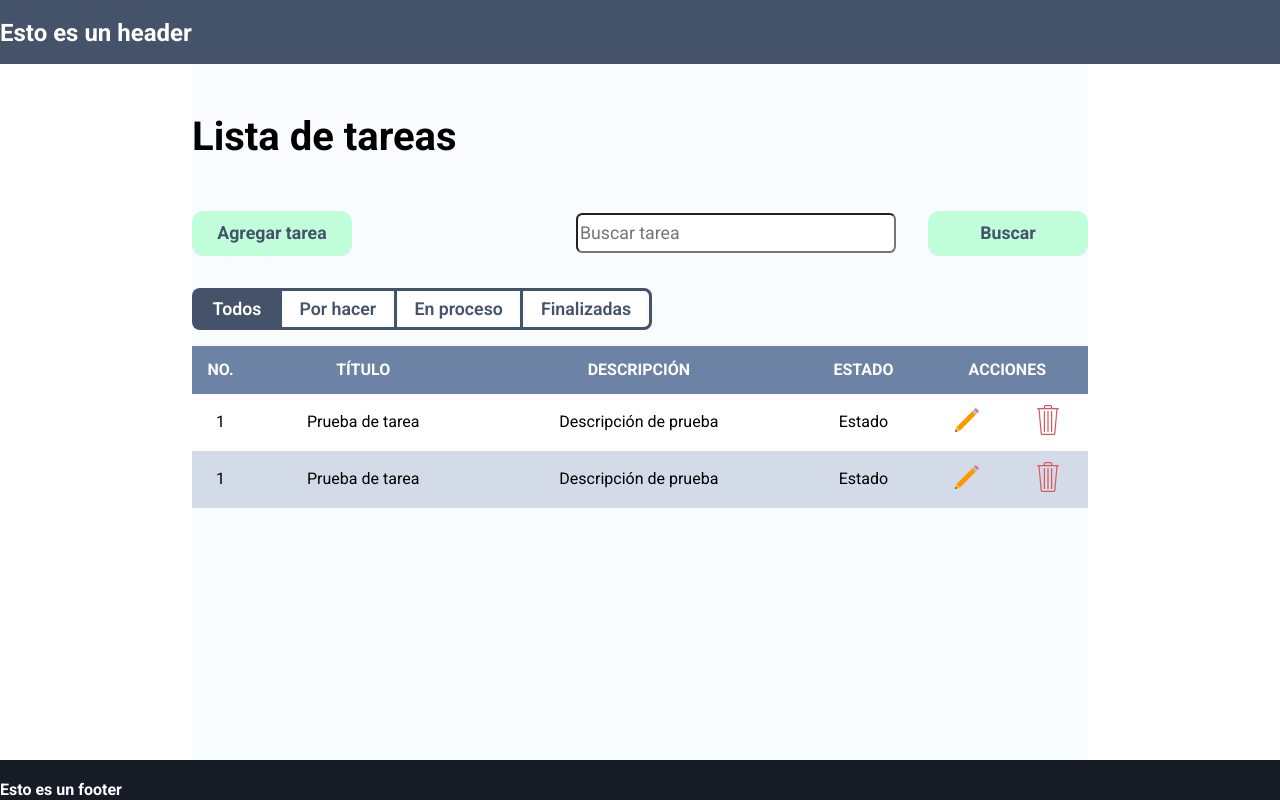
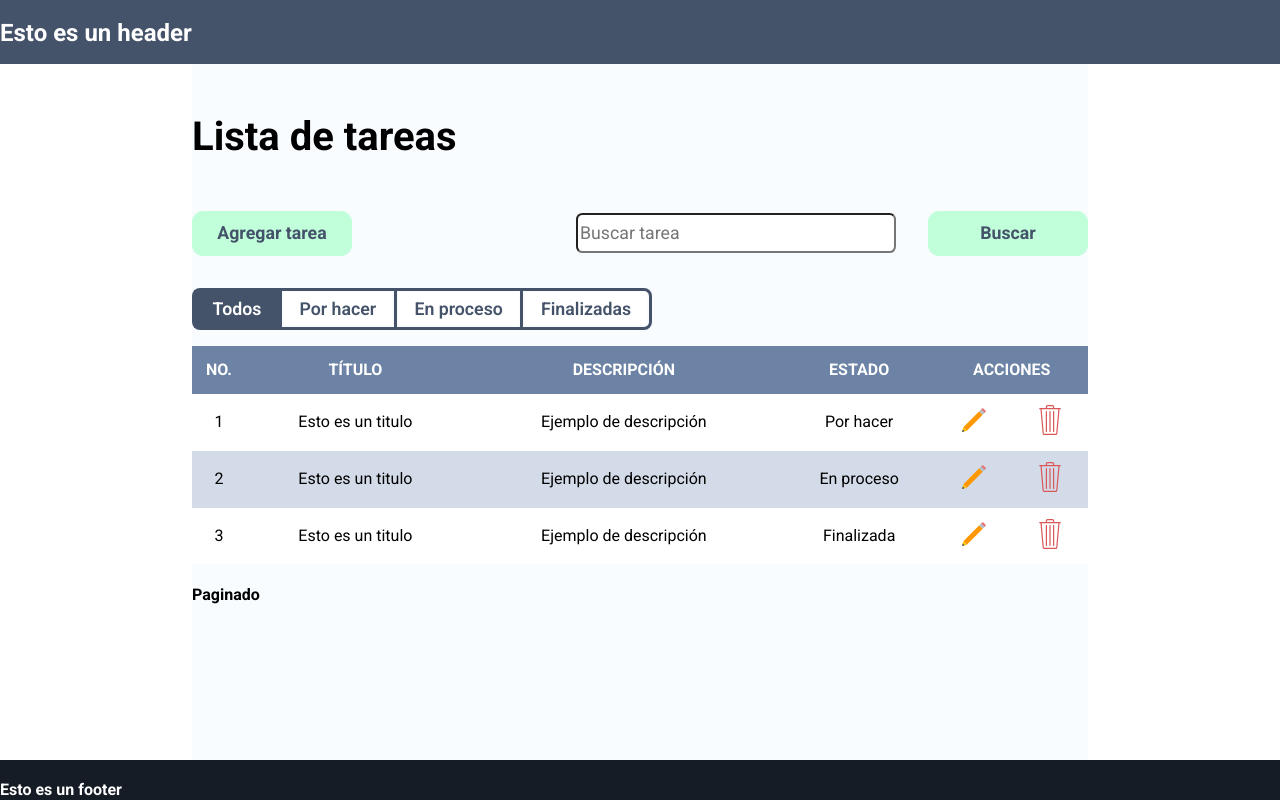
Before and after one commit to Carlos-SaulPM/To-Do-React, a React (Vite) app: page / in a window 1280 px wide. Built offline with nearby package versions, Linux system fonts and the light colour scheme.

Commit message:
Agregando funcionalidad a la tabla, con los radiobotones

```diff
--- a/src/App.jsx
+++ b/src/App.jsx
@@ -3,49 +3,26 @@ import "normalize.css";
 import { Routes, Route } from "react-router";
 import RootLayout from "./layouts/RootLayout";
 import Home from "./routes/Home";
-import Tabla from "./components/conjuntos/Tabla";
+import TablaDeTareas from "./components/conjuntos/TablaDeTareas";
 
 function App() {
+  let tablaTareas = <TablaDeTareas />; //Utilizando la misma referencia para las subrutas "/".
   return (
     <>
       <Routes>
         <Route element={<RootLayout />}>
           <Route path="/" element={<Home />}>
-            <Route element={<Tabla />}>
-              <Route
-                index
-                element={
-                  <>
-                    <h2>todos</h2>
-                  </>
-                }
-              ></Route>
-              <Route
-                path="por_hacer"
-                element={
-                  <>
-                    <h2>Por hacer</h2>
-                  </>
-                }
-              ></Route>
-              <Route
-                path="en_proceso"
-                element={
-                  <>
-                    <h2>En proceso</h2>
-                  </>
-                }
-              ></Route>
-              <Route
-                path="finalizadas"
-                element={
-                  <>
-                    <h2>Finalizadas</h2>
-                  </>
-                }
-              ></Route>
-            </Route>
+            <Route index element={tablaTareas} />
+            <Route path=":estado" element={tablaTareas} />
           </Route>
+          <Route
+            path="/agregar"
+            element={
+              <>
+                <h3>Agregando tarea</h3>
+              </>
+            }
+          ></Route>
         </Route>
       </Routes>
     </>
--- a/src/components/common/FilaTabla.jsx
+++ b/src/components/common/FilaTabla.jsx
@@ -1,13 +1,14 @@
 import { NavLink } from "react-router";
 
 NavLink;
-const FilaTabla = () => {
+const FilaTabla = ({ tarea }) => {
+  const { id, titulo, descripcion, estado } = tarea;
   return (
     <tr>
-      <td>1</td>
-      <td>Prueba de tarea</td>
-      <td>Descripción de prueba</td>
-      <td>Estado</td>
+      <td>{id}</td>
+      <td>{titulo}</td>
+      <td>{descripcion}</td>
+      <td>{estado}</td>
       <td>
         <NavLink className="icon-pencil"></NavLink>
       </td>
--- a/src/components/conjuntos/Tabla.jsx
+++ /dev/null
@@ -1,24 +0,0 @@
-import FilaTabla from "../common/FilaTabla";
-import "./tabla.css";
-
-const Tabla = () => {
-  return (
-    <table>
-      <thead>
-        <tr>
-          <th>No.</th>
-          <th>Título</th>
-          <th>Descripción</th>
-          <th>Estado</th>
-          <th colSpan={2}>Acciones</th>
-        </tr>
-      </thead>
-      <tbody>
-        <FilaTabla></FilaTabla>
-        <FilaTabla></FilaTabla>
-      </tbody>
-    </table>
-  );
-};
-
-export default Tabla;
--- /dev/null
+++ b/src/components/conjuntos/TablaDeTareas.jsx
@@ -0,0 +1,45 @@
+import { useEffect, useState } from "react";
+import FilaTabla from "../common/FilaTabla";
+import "./tablaDeTareas.css";
+import { useTable } from "../../hooks/useTable";
+import { useParams } from "react-router";
+
+const estadosDeTareas = {
+  por_hacer: "Por hacer",
+  en_proceso: "En proceso",
+  finalizadas: "Finalizada",
+};
+
+const TablaDeTareas = () => {
+  const [data, filtrarDataPorEstado] = useTable();
+  const { estado } = useParams();
+
+  useEffect(() => {
+    const estadoFiltrado = !estado ? "todos" : estadosDeTareas[estado];
+    filtrarDataPorEstado(estadoFiltrado);
+  }, [estado]);
+
+  return (
+    <div className="contenedor-tareas">
+      <table>
+        <thead>
+          <tr>
+            <th>No.</th>
+            <th>Título</th>
+            <th>Descripción</th>
+            <th>Estado</th>
+            <th colSpan={2}>Acciones</th>
+          </tr>
+        </thead>
+        <tbody>
+          {data.map((tarea, index) => (
+            <FilaTabla tarea={tarea} key={index} />
+          ))}
+        </tbody>
+      </table>
+      <h4>Paginado</h4>
+    </div>
+  );
+};
+
+export default TablaDeTareas;
--- /dev/null
+++ b/src/hooks/useTable.jsx
@@ -0,0 +1,44 @@
+import { useEffect, useState } from "react";
+
+const dbLocalEjemplo = [
+  {
+    id: 1,
+    titulo: "Esto es un titulo",
+    descripcion: "Ejemplo de descripción",
+    estado: "Por hacer",
+  },
+  {
+    id: 2,
+    titulo: "Esto es un titulo",
+    descripcion: "Ejemplo de descripción",
+    estado: "En proceso",
+  },
+  {
+    id: 3,
+    titulo: "Esto es un titulo",
+    descripcion: "Ejemplo de descripción",
+    estado: "Finalizada",
+  },
+];
+export const useTable = (dbExterna) => {
+  const [dbLocal, setDbLocal] = useState(dbLocalEjemplo);
+  const [data, setData] = useState([]);
+
+  useEffect(() => {
+    if (dbExterna) setDbLocal(dbExterna);
+  }, [dbExterna]);
+
+  const filtrarDataPorEstado = (estado) => {
+    if (estado === "todos" || !estado) {
+      setData(dbLocal);
+    } else {
+      setData(filtrarDb(estado, dbLocal));
+    }
+  };
+
+  return [data, filtrarDataPorEstado];
+};
+
+//Aux para filtrar las tareas de la base de datos
+let filtrarDb = (estadoDeTareasABuscar, arrayDeDatos) =>
+  arrayDeDatos.filter((el) => el.estado === estadoDeTareasABuscar);
```
Also changed, not shown: src/components/conjuntos/tablaDeTareas.css (renamed from src/components/conjuntos/tabla.css).
